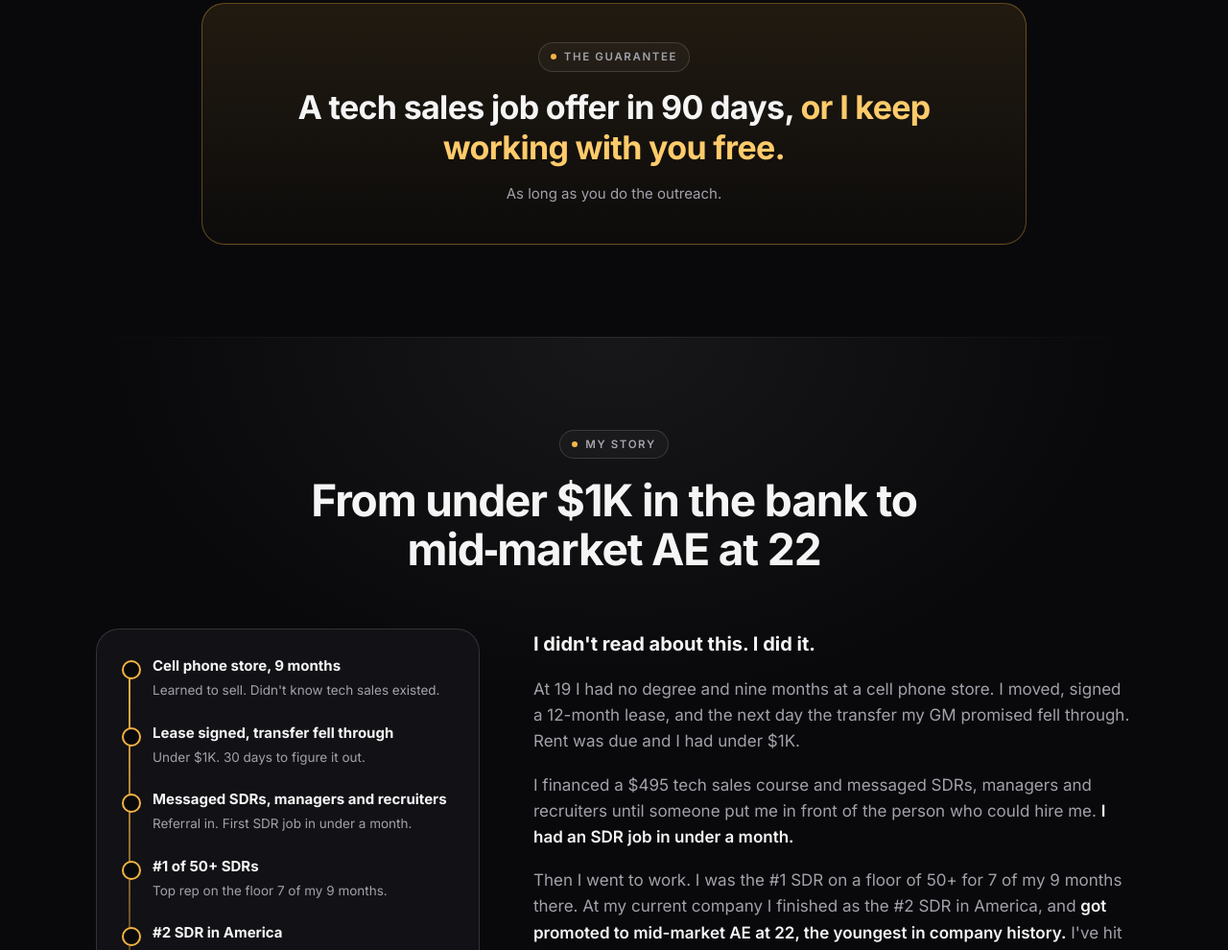
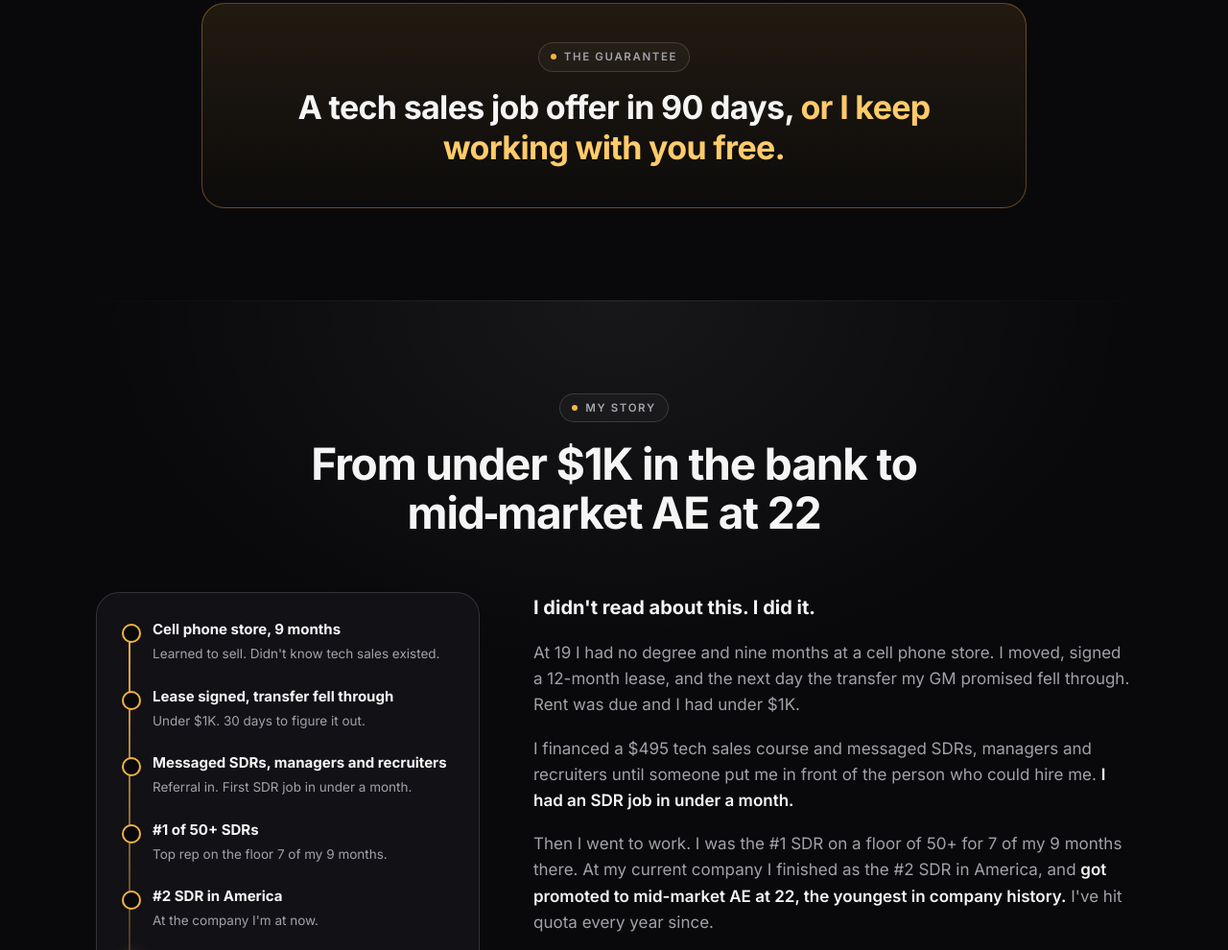
Before and after one commit to nodegreeeae/nodegreeae-site, a plain HTML site: page index.html in a window 1280 px wide. Shown: the part 771-1761 px from the top of the page at 96% size. Drawn offline with Linux system fonts and the light colour scheme.

Commit message:
Guarantee block: headline only

```diff
--- a/index.html
+++ b/index.html
@@ -266,7 +266,6 @@ footer .legal b{color:var(--muted);letter-spacing:.08em;font-size:11.5px}
     <div class="guar">
       <span class="pill caps">The guarantee</span>
       <p class="big">A tech sales job offer in 90 days, <b>or I keep working with you free.</b></p>
-      <p class="s">As long as you do the outreach.</p>
     </div>
   </div>
 </section>
```
